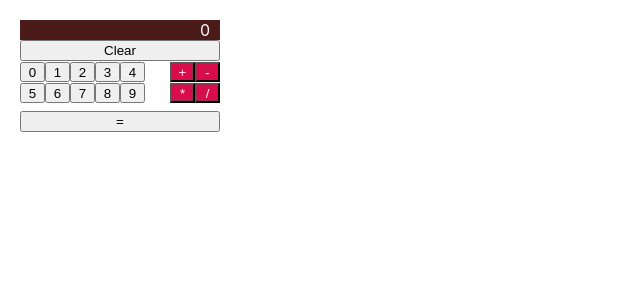
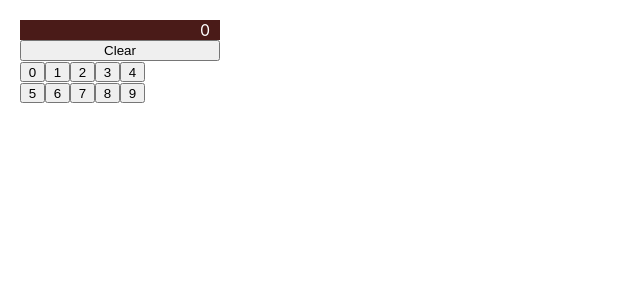
Before and after one commit to VivKatara/ReactNodeCalculator, a React (Create React App) app: page / in a window 1280 px wide. Shown: the top 300 px of the page, without its empty margins (0-640 px from the left). Built offline with nearby package versions, Linux system fonts and the light colour scheme.

Commit message:
Getting Redux to work

```diff
--- a/package.json
+++ b/package.json
@@ -9,10 +9,14 @@
         "@testing-library/react": "^9.3.2",
         "@testing-library/user-event": "^7.1.2",
         "emotion": "10.0.27",
+        "prop-types": "15.7.2",
         "react": "^16.13.1",
         "react-bootstrap": "1.0.0",
         "react-dom": "^16.13.1",
-        "react-scripts": "3.4.1"
+        "react-redux": "7.2.0",
+        "react-scripts": "3.4.1",
+        "redux": "4.0.5",
+        "redux-thunk": "2.3.0"
     },
     "scripts": {
         "start": "react-scripts start",
--- a/src/App.js
+++ b/src/App.js
@@ -1,12 +1,17 @@
 import React from 'react';
+import { Provider } from 'react-redux';
 import Calculator from './components/Calculator';
+import store from './store';
+
 import './App.css';
 
 function App() {
   return (
-    <div className="App">
-      <Calculator />
-    </div>
+    <Provider store={store}>
+      <div className="App">
+        <Calculator />
+      </div>
+    </Provider>
   );
 }
 
--- /dev/null
+++ b/src/actions/calculatorAction.js
@@ -0,0 +1,27 @@
+import { CLEAR_CALCULATOR, HANDLE_NUMBER } from './types';
+
+export const clearCalculator = () => dispatch => {
+  const action = {
+    type: CLEAR_CALCULATOR,
+    payload: {
+      previousNumber: 0,
+      currentNumber: 0,
+      operation: null,
+      needNew: true,
+    },
+  };
+  dispatch(action);
+};
+
+export const handleCalculatorNumber = data => dispatch => {
+  const action = {
+    type: HANDLE_NUMBER,
+    payload: {
+      currentNumber: data.currentNumber,
+    },
+  };
+  if (data.hasOwnProperty('needNew')) {
+    action.payload.needNew = data.needNew;
+  }
+  dispatch(action);
+};
--- /dev/null
+++ b/src/actions/types.js
@@ -0,0 +1,2 @@
+export const CLEAR_CALCULATOR = 'CLEAR_CALCULATOR';
+export const HANDLE_NUMBER = 'HANDLE_NUMBER';
--- a/src/components/Calculator.js
+++ b/src/components/Calculator.js
@@ -1,32 +1,38 @@
 import React from 'react';
+import PropTypes from 'prop-types';
 import styled from '@emotion/styled';
+import { connect } from 'react-redux';
+import {
+  clearCalculator,
+  handleCalculatorNumber,
+} from '../actions/calculatorAction';
 
-export default class Calculator extends React.Component {
+class Calculator extends React.Component {
   constructor(props) {
     super(props);
-    this.state = {
-      previousNumber: 0,
-      currentNumber: 0,
-      operation: null,
-      needNew: true,
-    };
+    //   this.state = {
+    //     previousNumber: 0,
+    //     currentNumber: 0,
+    //     operation: null,
+    //     needNew: true,
+    //   };
 
     this.handleClear = this.handleClear.bind(this);
-    this.handleOperation = this.handleOperation.bind(this);
-    this.handleNumber = this.handleNumber.bind(this);
-    this.handleEqual = this.handleEqual.bind(this);
+    // this.handleOperation = this.handleOperation.bind(this);
+    // this.handleNumber = this.handleNumber.bind(this);
+    // this.handleEqual = this.handleEqual.bind(this);
   }
 
-  getOperations() {
-    const operations = ['+', '-', '*', '/'];
-    return operations.map((op, index) => {
-      return (
-        <Operation key={index} value={op} onClick={this.handleOperation}>
-          {op}
-        </Operation>
-      );
-    });
-  }
+  // getOperations() {
+  //   const operations = ['+', '-', '*', '/'];
+  //   return operations.map((op, index) => {
+  //     return (
+  //       <Operation key={index} value={op} onClick={this.handleOperation}>
+  //         {op}
+  //       </Operation>
+  //     );
+  //   });
+  // }
 
   getNumbers() {
     const numbers = [0, 1, 2, 3, 4, 5, 6, 7, 8, 9];
@@ -40,76 +46,108 @@ export default class Calculator extends React.Component {
   }
 
   handleClear() {
-    this.setState({
-      previousNumber: 0,
-      currentNumber: 0,
-      operation: null,
-      needNew: true,
-    });
+    // this.setState({
+    //   previousNumber: 0,
+    //   currentNumber: 0,
+    //   operation: null,
+    //   needNew: true,
+    // });
+    this.props.clearCalculator();
+    console.log(this.props);
   }
 
-  handleOperation(event) {
-    if (!this.state.needNew) {
-      this.setState({
-        previousNumber: this.state.currentNumber,
-        operation: event.target.value,
-        needNew: true,
-      });
+  // handleOperation(event) {
+  //   if (!this.state.needNew) {
+  //     this.setState({
+  //       previousNumber: this.state.currentNumber,
+  //       operation: event.target.value,
+  //       needNew: true,
+  //     });
+  //   }
+  // }
+
+  handleNumber(num) {
+    const newData = {};
+    if (this.props.needNew) {
+      newData.currentNumber = num;
+      newData.needNew = false;
+    } else {
+      newData.currentNumber = this.props.currentNumber * 10 + num;
     }
+    this.props.handleCalculatorNumber(newData);
+
+    // if (this.state.needNew) {
+    //   this.setState({ currentNumber: num, needNew: false });
+    // } else {
+    //   this.setState({
+    //     currentNumber: this.state.currentNumber * 10 + num,
+    //   });
+    // }
   }
 
-  handleNumber(num) {
-    if (this.state.needNew) {
-      this.setState({ currentNumber: num, needNew: false });
-    } else {
-      this.setState({
-        currentNumber: this.state.currentNumber * 10 + num,
-      });
-    }
-  }
-
-  handleEqual() {
-    if (this.state.operation === '+') {
-      this.setState({
-        currentNumber: this.state.previousNumber + this.state.currentNumber,
-        operation: null,
-      });
-    } else if (this.state.operation === '-') {
-      this.setState({
-        currentNumber: this.state.previousNumber - this.state.currentNumber,
-        operation: null,
-      });
-    } else if (this.state.operation === '*') {
-      this.setState({
-        currentNumber: this.state.previousNumber * this.state.currentNumber,
-        operation: null,
-      });
-    } else if (this.state.operation === '/') {
-      this.setState({
-        currentNumber: this.state.previousNumber / this.state.currentNumber,
-        operation: null,
-      });
-    } else {
-      // Here, this.state.operation must be null
-    }
-  }
+  // handleEqual() {
+  //   if (this.state.operation === '+') {
+  //     this.setState({
+  //       currentNumber: this.state.previousNumber + this.state.currentNumber,
+  //       operation: null,
+  //     });
+  //   } else if (this.state.operation === '-') {
+  //     this.setState({
+  //       currentNumber: this.state.previousNumber - this.state.currentNumber,
+  //       operation: null,
+  //     });
+  //   } else if (this.state.operation === '*') {
+  //     this.setState({
+  //       currentNumber: this.state.previousNumber * this.state.currentNumber,
+  //       operation: null,
+  //     });
+  //   } else if (this.state.operation === '/') {
+  //     this.setState({
+  //       currentNumber: this.state.previousNumber / this.state.currentNumber,
+  //       operation: null,
+  //     });
+  //   } else {
+  //     // Here, this.state.operation must be null
+  //   }
+  // }
 
   render() {
     console.log('HERE');
+    console.log(this.props);
 
     return (
       <CalculatorDisplay>
-        <NumberDisplay>{this.state.currentNumber}</NumberDisplay>
+        <NumberDisplay>{this.props.currentNumber}</NumberDisplay>
         <Clear onClick={this.handleClear}>Clear</Clear>
         <NumbersAndOperations>
           <NumberRow>{this.getNumbers()}</NumberRow>
-          <OperationRow>{this.getOperations()}</OperationRow>
+          {/* <OperationRow>{this.getOperations()}</OperationRow> */}
         </NumbersAndOperations>
-        <Equal onClick={this.handleEqual}>=</Equal>
+        {/* <Equal onClick={this.handleEqual}>=</Equal> */}
       </CalculatorDisplay>
     );
   }
 }
+
+Calculator.propTypes = {
+  clearCalculator: PropTypes.func.isRequired,
+  previousNumber: PropTypes.number.isRequired,
+  currentNumber: PropTypes.number.isRequired,
+  operation: PropTypes.string,
+  needNew: PropTypes.bool.isRequired,
+};
+
+const mapStateToProps = state => ({
+  previousNumber: state.calculatorState.previousNumber,
+  currentNumber: state.calculatorState.currentNumber,
+  operation: state.calculatorState.operation,
+  needNew: state.calculatorState.needNew,
+});
+
+export default connect(mapStateToProps, {
+  clearCalculator,
+  handleCalculatorNumber,
+})(Calculator);
 
 const CalculatorDisplay = styled.div`
   display: flex;
--- /dev/null
+++ b/src/reducers/calculatorReducer.js
@@ -0,0 +1,31 @@
+import { CLEAR_CALCULATOR, HANDLE_NUMBER } from '../actions/types';
+
+const initialState = {
+  previousNumber: 0,
+  currentNumber: 0,
+  operation: null,
+  needNew: true,
+};
+
+export default function calculatorReducer(state = initialState, action) {
+  switch (action.type) {
+    case CLEAR_CALCULATOR:
+      return {
+        previousNumber: action.payload.previousNumber,
+        currentNumber: action.payload.currentNumber,
+        operation: action.payload.operation,
+        needNew: action.payload.needNew,
+      };
+    case HANDLE_NUMBER:
+      return {
+        ...state,
+        currentNumber: action.payload.currentNumber,
+        operation: state.operation,
+        needNew: action.payload.hasOwnProperty('needNew')
+          ? action.payload.needNew
+          : state.needNew,
+      };
+    default:
+      return state;
+  }
+}
--- /dev/null
+++ b/src/reducers/index.js
@@ -0,0 +1,6 @@
+import { combineReducers } from 'redux';
+import calculatorReducer from './calculatorReducer.js';
+
+export default combineReducers({
+  calculatorState: calculatorReducer,
+});
--- /dev/null
+++ b/src/store.js
@@ -0,0 +1,15 @@
+import { createStore, applyMiddleware } from 'redux';
+import thunk from 'redux-thunk';
+import rootReducer from './reducers';
+
+const initialState = {};
+
+const middleware = [thunk];
+
+const store = createStore(
+  rootReducer,
+  initialState,
+  applyMiddleware(...middleware)
+);
+
+export default store;
```
Also changed, not shown: .eslintrc.json (added), 2 other files (tests, documents, lock files or other folders).
